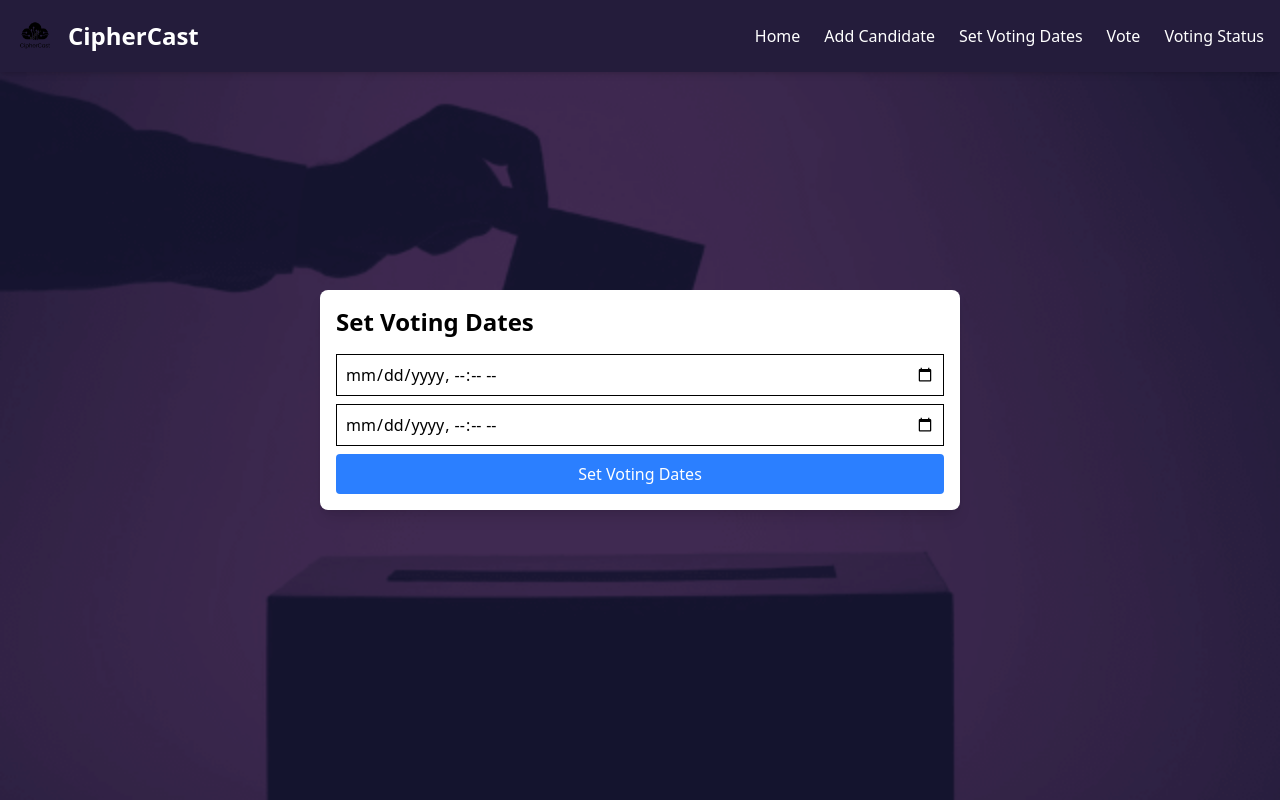
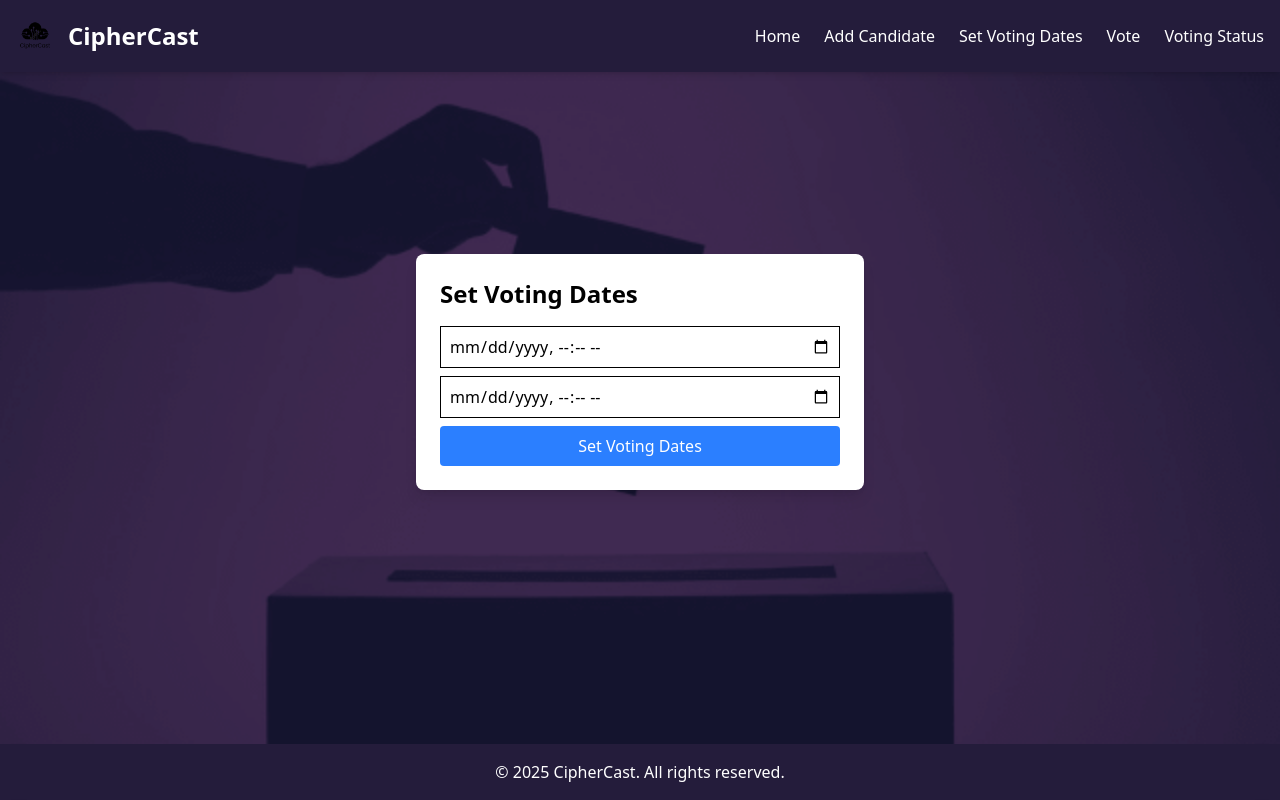
Before and after one commit to Ansh0407/CipherCast, a React (Vite) app in the folder frontend/: page /set-voting-dates in a window 1280 px wide. Built offline with nearby package versions, Linux system fonts and the light colour scheme.

Commit message:
Bug Fixed in Footer

```diff
--- a/frontend/src/components/AddCandidate.jsx
+++ b/frontend/src/components/AddCandidate.jsx
@@ -1,5 +1,6 @@
-import { useState, useEffect } from "react";
+import { useState } from "react";
 import { useWeb3 } from "../contexts/Web3Context";
+import Footer from "../components/Footer";
 
 const AddCandidate = () => {
   const { contract, account } = useWeb3();
@@ -23,7 +24,9 @@ const AddCandidate = () => {
   };
 
   return (
-    <div className="p-4 bg-white shadow-lg rounded-lg z-50 absolute top-1/2 left-1/2 transform -translate-x-1/2 -translate-y-1/2">
+    <div className="relative min-h-screen flex flex-col">
+      <div className="flex-grow flex items-center justify-center">
+        <div className="p-4 bg-white shadow-lg rounded-lg z-50">
           <h2 className="text-2xl font-bold mb-4">Add Candidate</h2>
           <input
             type="text"
@@ -46,6 +49,9 @@ const AddCandidate = () => {
             Add Candidate
           </button>
         </div>
+      </div>
+      <Footer />
+    </div>
   );
 };
 
--- a/frontend/src/components/SetVotingDates.jsx
+++ b/frontend/src/components/SetVotingDates.jsx
@@ -1,5 +1,6 @@
 import { useState, useEffect } from "react";
 import { useWeb3 } from "../contexts/Web3Context";
+import Footer from "../components/Footer";
 
 const SetVotingDates = () => {
   const { contract } = useWeb3();
@@ -45,9 +46,9 @@ const SetVotingDates = () => {
   }, [contract]);
 
   return (
-    <div
-      className="p-4 bg-white shadow-lg rounded-lg z-50 absolute top-1/2 left-1/2 transform -translate-x-1/2 -translate-y-1/2"
-    >
+    <div className="min-h-screen flex flex-col">
+      <main className="flex-grow flex items-center justify-center">
+        <div className="p-6 bg-white shadow-lg rounded-lg w-full max-w-md">
           <h2 className="text-2xl font-bold mb-4">Set Voting Dates</h2>
           <input
             type="datetime-local"
@@ -68,6 +69,10 @@ const SetVotingDates = () => {
             Set Voting Dates
           </button>
         </div>
+      </main>
+
+     <Footer/>
+    </div>
   );
 };
 
--- a/frontend/src/components/VotingStatus.jsx
+++ b/frontend/src/components/VotingStatus.jsx
@@ -1,5 +1,6 @@
 import { useEffect, useState } from 'react';
 import { useWeb3 } from '../contexts/Web3Context';
+import Footer from "../components/Footer";
 
 const VotingStatus = () => {
   const { contract } = useWeb3();
@@ -21,14 +22,12 @@ const VotingStatus = () => {
   };
 
   useEffect(() => {
-    fetchStatus(); // Initial fetch
+    fetchStatus();
 
-    // Auto-update every 10 seconds
     const interval = setInterval(() => {
       fetchStatus();
     }, 10000);
 
-    // Detect account changes
     if (window.ethereum) {
       window.ethereum.on("accountsChanged", fetchStatus);
     }
@@ -42,6 +41,7 @@ const VotingStatus = () => {
   }, [contract]);
 
   return (
+    <div className="relative z-10 flex flex-col h-full">
     <div className="absolute top-1/2 left-1/2 transform -translate-x-1/2 -translate-y-1/2 z-20 bg-white p-6 rounded-lg shadow-2xl w-full max-w-md border border-gray-300">
       <h2 className="text-2xl font-bold mb-6 text-center text-gray-700">Voting Status</h2>
 
@@ -52,6 +52,8 @@ const VotingStatus = () => {
         </p>
       </div>
     </div>
+    <Footer/>
+    </div>
   );
 };
 
--- a/frontend/src/pages/Home.jsx
+++ b/frontend/src/pages/Home.jsx
@@ -10,7 +10,7 @@ import ConnectWallet from "../components/ConnectWallet";
 import SetVotingDates from "../components/SetVotingDates";
 import VoteComponent from "../components/VoteComponent";
 import VotingStatus from "../components/VotingStatus";
-import CandidateVotePage from "./CandidateVotingDashboard"; // Import the CandidateVotePage
+import CandidateVotePage from "./CandidateVotingDashboard";
 
 const Home = () => {
   const { connectWallet, account } = useWeb3();
```
Lines whose indentation alone changed are shown as unchanged.
